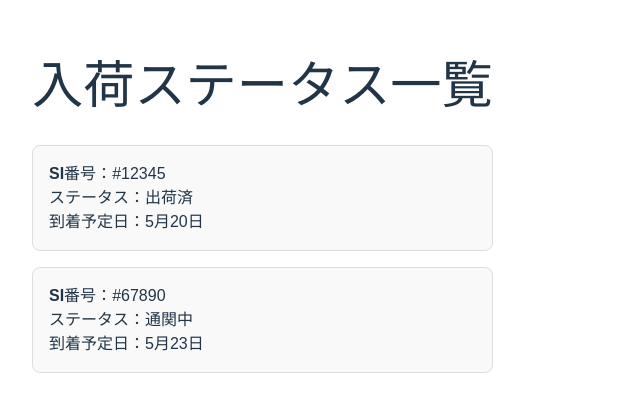
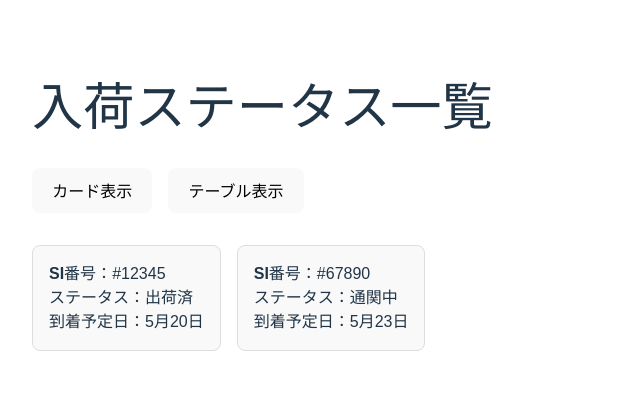
Before and after one commit to MakikoOhashi/si-tracker-app, a React (Vite) app: page / in a window 1280 px wide. Shown: the part 195-606 px from the top of the page, without its empty margins (0-640 px from the left). Built offline with nearby package versions, Linux system fonts and the light colour scheme.

Commit message:
add statustable switch

```diff
--- a/src/App.jsx
+++ b/src/App.jsx
@@ -1,12 +1,42 @@
 // src/App.jsx
+import { useState } from 'react';
 import StatusCard from './components/StatusCard';
+import StatusTable from './components/StatusTable';
 
 function App() {
+  const [viewMode, setViewMode] = useState('card');
+
+  const shipments = [
+    { siNumber: '12345', status: '出荷済', eta: '5月20日'},
+    { siNumber: '67890', status: '通関中', eta: '5月23日'},
+
+  ]
   return (
     <div style={{ padding: '2rem' }}>
       <h1>入荷ステータス一覧</h1>
-      <StatusCard siNumber="12345" status="出荷済" eta="5月20日" />
-      <StatusCard siNumber="67890" status="通関中" eta="5月23日" />
+
+       {/* 表示切り替えボタン */}
+
+       <div style={{ marginBottom: '1rem' }}>
+        <button onClick={() => setViewMode('card')} style={{ marginRight: '1rem' }}>
+          カード表示
+        </button>
+          <button onClick={() => setViewMode('table')}>テーブル表示</button>
+       </div>
+
+       {/* 表示形式に応じて切り替え */}
+
+       {viewMode === 'card' ? (
+        <div style={{ display:'flex', gap:'1rem', flexWrap:'wrap'}}>
+          {shipments.map((s) => (
+            <StatusCard key={s.siNumber} {...s} />
+          ))}
+        </div>
+       ):(
+        <StatusTable shipments={shipments} />
+       )}
+
+
     </div>
   );
 }
--- /dev/null
+++ b/src/components/StatusTable.jsx
@@ -0,0 +1,26 @@
+function StatusTable({ shipments }) {
+    return (
+        <table border="1" cellPadding="8" style={{ width: '100%', borderCollapse: 'collapse' }}>
+            <thead>
+                <tr>
+                    <th>SI番号</th>
+                    <th>ステータス</th>
+                    <th>ETA</th>
+                </tr>
+            </thead>
+            <tbody>
+                {shipments.map((s) => (
+                    <tr key={s.siNumber}>
+                        <td>{s.siNumber}</td>
+                        <td>{s.status}</td>
+                        <td>{s.eta}</td>
+
+                    </tr>
+                ))}
+
+            </tbody>
+        </table>
+    );
+}
+
+export default StatusTable;
```
